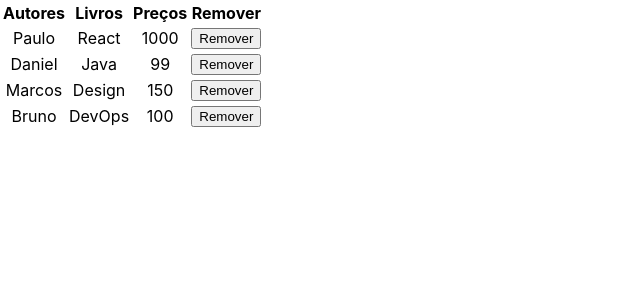
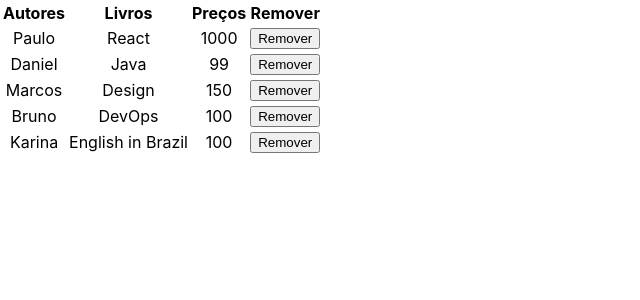
Before and after one commit to RobsonVinicius/react-reusable-components, a React (Create React App) app: page / in a window 1280 px wide. Shown: the top 300 px of the page, without its empty margins (0-640 px from the left). Built offline with nearby package versions, Linux system fonts and the light colour scheme.

Commit message:
passando props

```diff
--- a/src/App.js
+++ b/src/App.js
@@ -1,9 +1,9 @@
-import React from 'react';
+import React, { Component } from 'react';
 import './App.css';
 import Table from './Table';
 
-function App() {
-  const authors = [
+class App extends Component {
+  authors = [
     {
       nome: 'Paulo',
       livro: 'React',
@@ -24,14 +24,20 @@ function App() {
       nome: 'Bruno',
       livro: 'DevOps',
       preco: '100'
+    },
+    {
+      nome: 'Karina',
+      livro: 'English in Brazil',
+      preco: '100'
     }
   ];
 
-  return (
-    <div className="App">
-      <Table authors = { authors } />
-    </div>
-  );
+  render() {
+    return (
+      <div className="App">
+        <Table authors = { this.authors } />
+      </div>
+    );
+  }
 }
-
 export default App;
```
